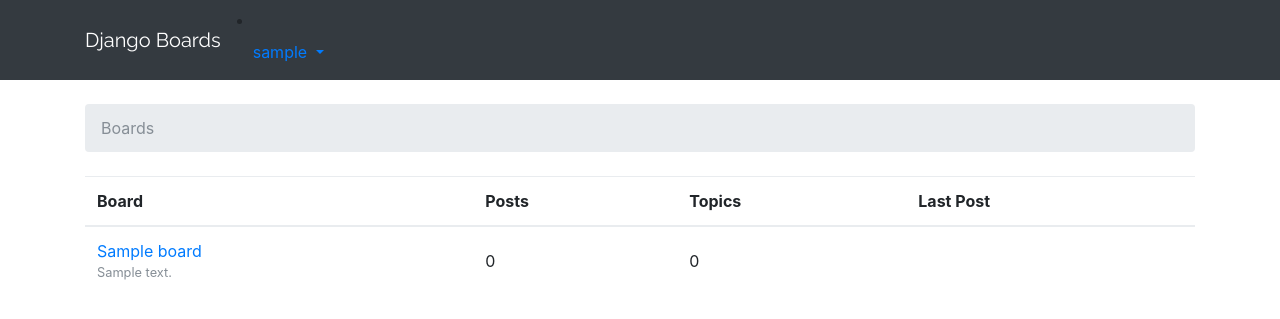
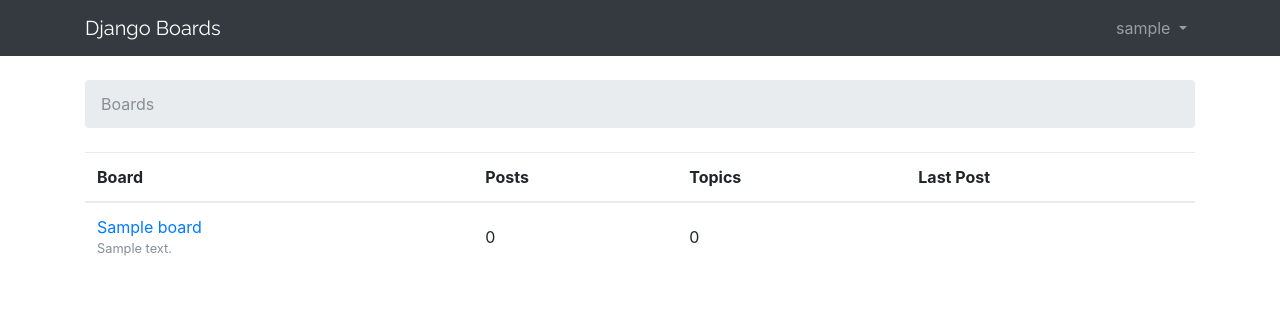
Before and after one commit to JimBoonie/DjangoExperiments, a Django app: page / in a window 1280 px wide. Shown: the top 319 px of the page. Run offline with Django 3.2, Linux system fonts and the light colour scheme; a user stored in the database is signed in; tables that the repository leaves empty hold one stand-in row (values such as "Sample post"); some libraries are stand-ins or nearby versions.

Commit message:
Fixed missing links and typo in base.html;

```diff
--- a/myproject/templates/base.html
+++ b/myproject/templates/base.html
@@ -11,7 +11,7 @@
 
   <body>
     {% block body %}
-      <nav class="navbar navbar-expand-lg navbar-dark bg-dark">
+      <nav class="navbar navbar-expand-sm navbar-dark bg-dark">
         <div class="container">
           <a class="navbar-brand" href="{% url 'home' %}">Django Boards</a>
           <button class="navbar-toggler" type="button" data-toggle="collapse" data-target="#mainMenu" aria-controls="mainMenu" aria-expanded="false" aria-label="Toggle navigation">
@@ -19,6 +19,7 @@
           </button>
           <div class="collapse navbar-collapse" id="mainMenu">
             {% if user.is_authenticated %}
+              <ul class="navbar-nav ml-auto">
                 <li class="nav-item dropdown">
                   <a class="nav-link dropdown-toggle" href="#" id="userMenu" data-toggle="dropdown" aria-haspopup="true" aria-expanded="false">
                     {{ user.username }}
@@ -30,6 +31,7 @@
                     <a class="dropdown-item" href="{% url 'logout' %}">Log out</a>
                   </div>
                 </li>
+              </ul>
             {% else %}
               <form class="form-inline ml-auto">
                 <a href="{% url 'login' %}" class="btn btn-outline-secondary">Log in</a>
@@ -53,4 +55,5 @@
 
   <script src="{% static 'js/jquery-3.2.1.min.js' %}"></script>
   <script src="{% static 'js/popper.min.js' %}"></script>
+  <script src="{% static 'js/bootstrap.min.js' %}"></script>
 </html>
```
Lines whose indentation alone changed are shown as unchanged.
